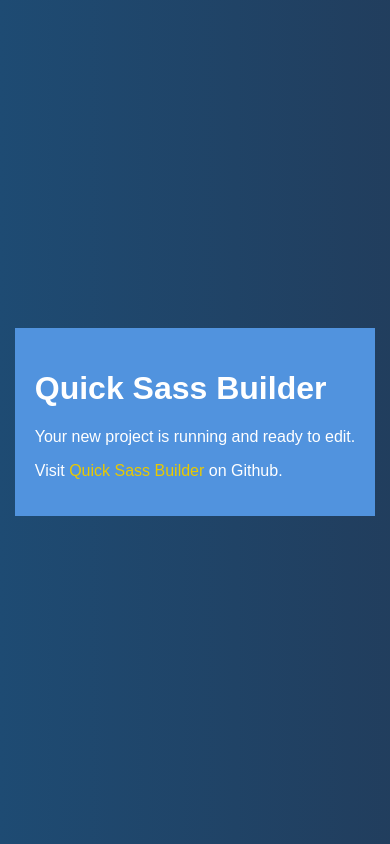
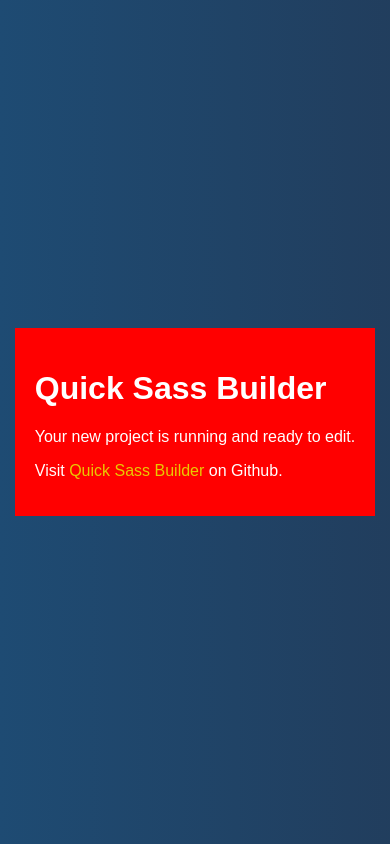
Before and after one commit to bbodine1/quick-sass-builder, a website: page app/index.html in a window 390 px wide. Drawn offline with nearby package versions, Linux system fonts and the light colour scheme; files that its build step writes are made by us from their sources.

Commit message:
adding an example media query

```diff
--- a/app/assets/scss/partials/_partial.scss
+++ b/app/assets/scss/partials/_partial.scss
@@ -28,8 +28,11 @@ section{
 
 // Main content box
 section div{
-	background: $havelock;
+	background: red;
 	padding: rem-calc(20);
+	@media #{$large-up} {
+		background: $havelock;
+	}
 	a{
 		text-decoration: none;
 		color: $corn;
```
